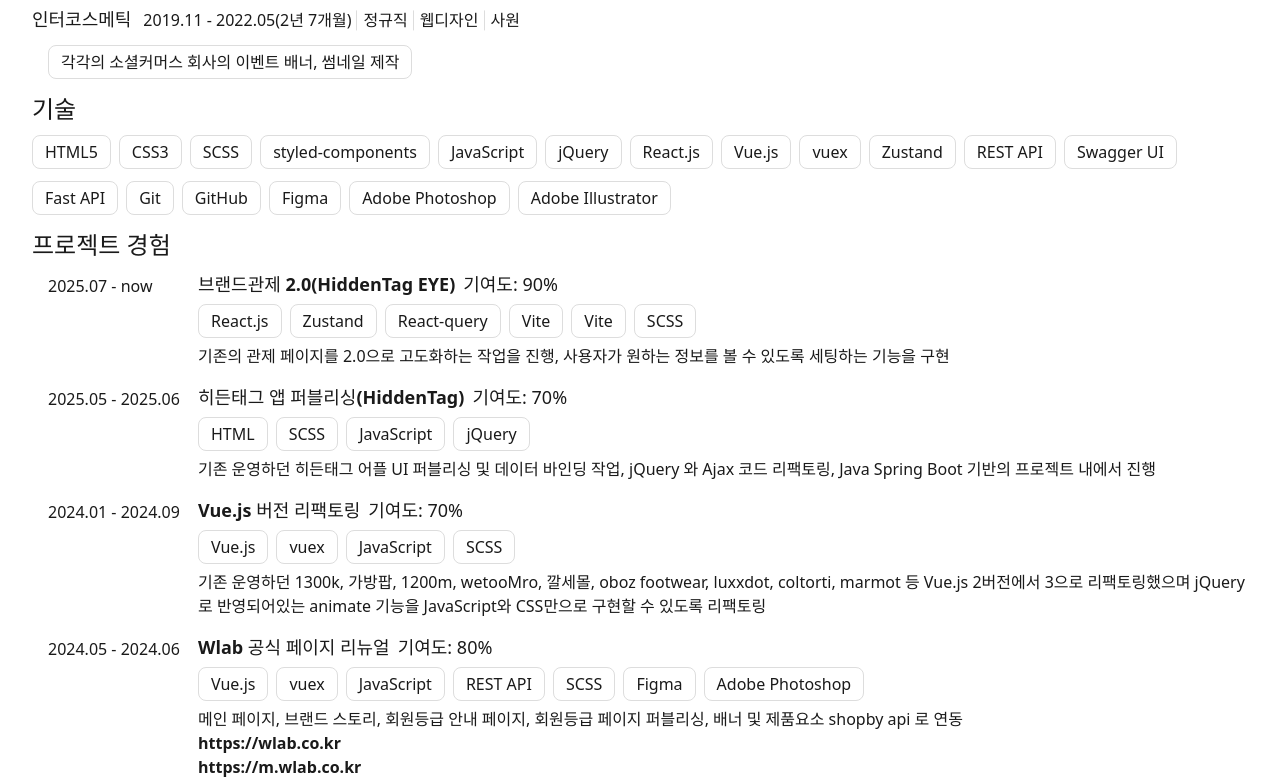
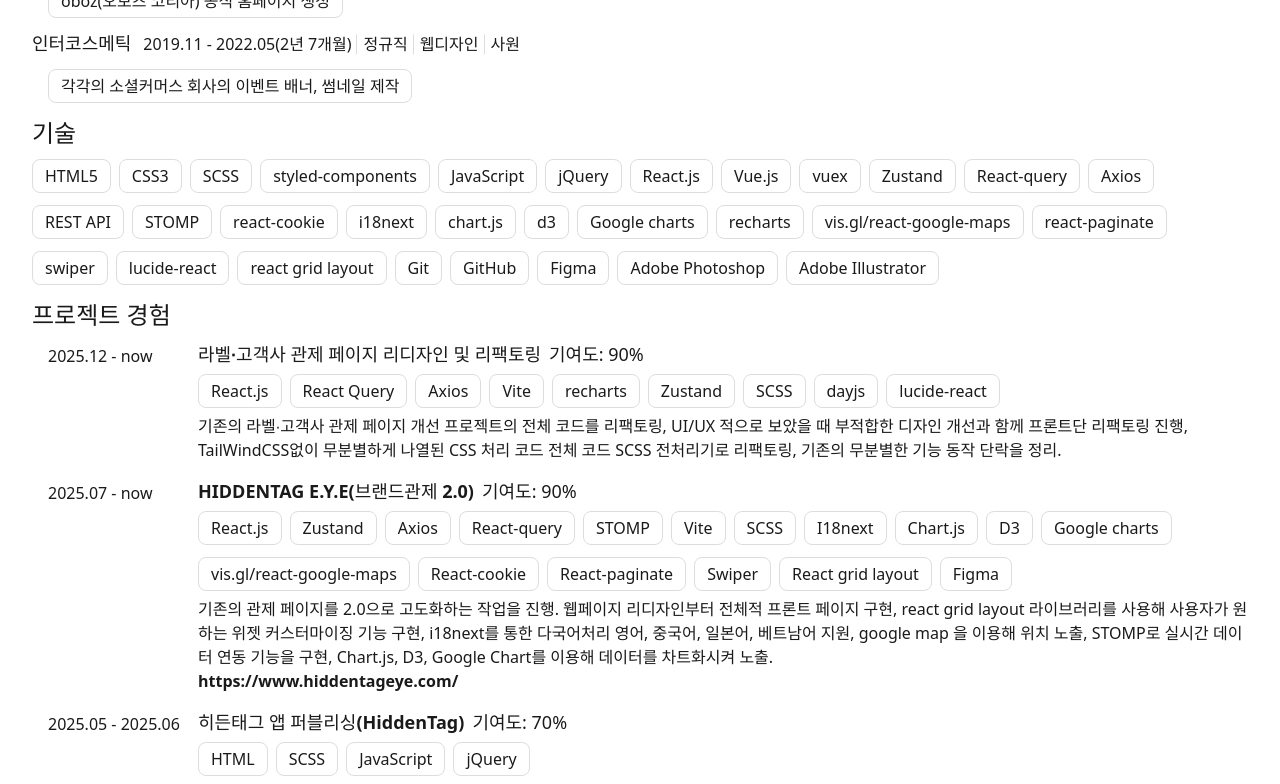
Before and after one commit to kimsohea/resume, a Vue app: page / in a window 1280 px wide. Shown: the part 640-1424 px from the top of the page. Built offline with nearby package versions, Linux system fonts and the light colour scheme; a web font is replaced by a local one.

Commit message:
fix: 1월달 분량 이력서 수정

```diff
--- a/index.html
+++ b/index.html
@@ -1,5 +1,5 @@
 <!DOCTYPE html>
-<html lang="en">
+<html lang="ko">
   <head>
     <meta charset="UTF-8" />
     <link rel="icon" type="image/svg+xml" href="/resume.svg" />
--- a/src/components/Experience.vue
+++ b/src/components/Experience.vue
@@ -23,10 +23,10 @@ const experArr = [
   {
     tit: '주식회사 씨케이앤비',
     time: '2025.05 - 재직중',
-    type: '인턴',
+    type: '정규직',
     prof: '웹디자인&웹퍼블리싱&프론트엔드',
-    grade: '사원',
-    work: ['브랜드관제 페이지 리디자인','히든태그 앱 퍼블리싱(히든태그/히든태그 COP/히든태그 global)']
+    grade: '주임',
+    work: ['HIDDENTAG E.Y.E 웹디자인 & 프론트 작업','라벨∙고객사 관제 페이지 리디자인 및 리팩토링','히든태그 앱 퍼블리싱(히든태그/히든태그 COP/히든태그 global)']
   },
   {
     tit: '엔에이치엔위투 주식회사',
--- a/src/components/Skill.vue
+++ b/src/components/Skill.vue
@@ -1,12 +1,43 @@
 <template>
-   <h2>기술</h2>
+  <h2>기술</h2>
   <ul class="round_list">
-    <li v-for="(item,idx) in skillArr" :key="`skill_${idx}`">
+    <li v-for="(item, idx) in skillArr" :key="`skill_${idx}`">
       {{ item }}
     </li>
   </ul>
 </template>
 
 <script setup>
-const skillArr = ['HTML5','CSS3','SCSS','styled-components','JavaScript','jQuery','React.js','Vue.js','vuex','Zustand','REST API','Swagger UI','Fast API','Git','GitHub','Figma','Adobe Photoshop','Adobe Illustrator']
+const skillArr = [
+  "HTML5",
+  "CSS3",
+  "SCSS",
+  "styled-components",
+  "JavaScript",
+  "jQuery",
+  "React.js",
+  "Vue.js",
+  "vuex",
+  "Zustand",
+  "React-query",
+  "Axios",
+  "REST API",
+  "STOMP",
+  "react-cookie",
+  "i18next",
+  "chart.js",
+  "d3",
+  "Google charts",
+  "recharts",
+  "vis.gl/react-google-maps",
+  "react-paginate",
+  "swiper",
+  "lucide-react",
+  "react grid layout",
+  "Git",
+  "GitHub",
+  "Figma",
+  "Adobe Photoshop",
+  "Adobe Illustrator",
+];
 </script>
--- a/src/components/WorkRecord.vue
+++ b/src/components/WorkRecord.vue
@@ -1,7 +1,5 @@
 <template>
-  <h2>
-    프로젝트 경험
-  </h2>
+  <h2>프로젝트 경험</h2>
   <ul class="work_record">
     <li v-for="item in workArr" :key="item.title">
       <span>{{ item.time }}</span>
@@ -10,8 +8,8 @@
           <strong>{{ item.title }}</strong>
           <span>기여도: {{ item.contribute }}</span>
         </p>
-        <ul class="round_list" >
-          <li v-for="(skill,i) in item.skill" :key="`${skill}_${i}`">{{ skill }}</li>
+        <ul class="round_list">
+          <li v-for="(skill, i) in item.skill" :key="`${skill}_${i}`">{{ skill }}</li>
         </ul>
         <p>{{ item.desc }}</p>
         <a v-if="item.linkPC != ''" :href="item.linkPC" target="_blank">{{ item.linkPC }}</a>
@@ -24,103 +22,130 @@
 <script setup>
 const workArr = [
   {
-      time: '2025.07 - now',
-      title: '브랜드관제 2.0(HiddenTag EYE)',
-      contribute: '90%',
-      desc:'기존의 관제 페이지를 2.0으로 고도화하는 작업을 진행, 사용자가 원하는 정보를 볼 수 있도록 세팅하는 기능을 구현',
-      skill: ['React.js','Zustand','React-query','Vite', 'Vite', 'SCSS'],
-      linkPC: '',
-      linkMO: '',
+    time: "2025.12 - now",
+    title: "라벨∙고객사 관제 페이지 리디자인 및 리팩토링",
+    contribute: "90%",
+    desc: "기존의 라벨∙고객사 관제 페이지 개선 프로젝트의 전체 코드를 리팩토링, UI/UX 적으로 보았을 때 부적합한 디자인 개선과 함께 프론트단 리팩토링 진행, TailWindCSS없이 무분별하게 나열된 CSS 처리 코드 전체 코드 SCSS 전처리기로 리팩토링, 기존의 무분별한 기능 동작 단락을 정리.",
+    skill: ["React.js", "React Query", "Axios", "Vite", "recharts", "Zustand", "SCSS", "dayjs", "lucide-react"],
+    linkPC: "",
+    linkMO: "",
   },
   {
-      time: '2025.05 - 2025.06',
-      title: '히든태그 앱 퍼블리싱(HiddenTag)',
-      contribute: '70%',
-      desc:'기존 운영하던 히든태그 어플 UI 퍼블리싱 및 데이터 바인딩 작업, jQuery 와 Ajax 코드 리팩토링, Java Spring Boot 기반의 프로젝트 내에서 진행',
-      skill: ['HTML','SCSS','JavaScript','jQuery'],
-      linkPC: '',
-      linkMO: '',
+    time: "2025.07 - now",
+    title: "HIDDENTAG E.Y.E(브랜드관제 2.0)",
+    contribute: "90%",
+    desc: "기존의 관제 페이지를 2.0으로 고도화하는 작업을 진행. 웹페이지 리디자인부터 전체적 프론트 페이지 구현, react grid layout 라이브러리를 사용해 사용자가 원하는 위젯 커스터마이징 기능 구현, i18next를 통한 다국어처리 영어, 중국어, 일본어, 베트남어 지원, google map 을 이용해 위치 노출, STOMP로 실시간 데이터 연동 기능을 구현, Chart.js, D3, Google Chart를 이용해 데이터를 차트화시켜 노출.",
+    skill: [
+      "React.js",
+      "Zustand",
+      "Axios",
+      "React-query",
+      "STOMP",
+      "Vite",
+      "SCSS",
+      "I18next",
+      "Chart.js",
+      "D3",
+      "Google charts",
+      "vis.gl/react-google-maps",
+      "React-cookie",
+      "React-paginate",
+      "Swiper",
+      "React grid layout",
+      "Figma",
+    ],
+    linkPC: "https://www.hiddentageye.com/",
+    linkMO: "",
   },
   {
-      time: '2024.01 - 2024.09',
-      title: 'Vue.js 버전 리팩토링',
-      contribute: '70%',
-      desc:'기존 운영하던 1300k, 가방팝, 1200m, wetooMro, 깔세몰, oboz footwear, luxxdot, coltorti, marmot 등 Vue.js 2버전에서 3으로 리팩토링했으며 jQuery로 반영되어있는 animate 기능을 JavaScript와 CSS만으로 구현할 수 있도록 리팩토링',
-      skill: ['Vue.js','vuex','JavaScript','SCSS'],
-      linkPC: '',
-      linkMO: '',
+    time: "2025.05 - 2025.06",
+    title: "히든태그 앱 퍼블리싱(HiddenTag)",
+    contribute: "70%",
+    desc: "기존 운영하던 히든태그 어플 UI 퍼블리싱 및 데이터 바인딩 작업, jQuery 와 Ajax 코드 리팩토링, Java Spring Boot 기반의 프로젝트 내에서 진행",
+    skill: ["HTML", "SCSS", "JavaScript", "jQuery"],
+    linkPC: "",
+    linkMO: "",
   },
   {
-      time: '2024.05 - 2024.06',
-      title: 'Wlab 공식 페이지 리뉴얼',
-      contribute: '80%',
-      desc:'메인 페이지, 브랜드 스토리, 회원등급 안내 페이지, 회원등급 페이지 퍼블리싱, 배너 및 제품요소 shopby api 로 연동',
-      skill: ['Vue.js','vuex','JavaScript','REST API','SCSS','Figma','Adobe Photoshop'],
-      linkPC: 'https://wlab.co.kr',
-      linkMO: 'https://m.wlab.co.kr',
+    time: "2024.01 - 2024.09",
+    title: "Vue.js 버전 리팩토링",
+    contribute: "70%",
+    desc: "기존 운영하던 1300k, 가방팝, 1200m, wetooMro, 깔세몰, oboz footwear, luxxdot, coltorti, marmot 등 Vue.js 2버전에서 3으로 리팩토링했으며 jQuery로 반영되어있는 animate 기능을 JavaScript와 CSS만으로 구현할 수 있도록 리팩토링",
+    skill: ["Vue.js", "vuex", "JavaScript", "SCSS"],
+    linkPC: "",
+    linkMO: "",
   },
   {
-      time: '2024.05 - 2024.06',
-      title: 'wearLounge 사이트 구축',
-      contribute: '50%',
-      desc:'메인 페이지 퍼블리싱, 배너 및 제품요소 shopby api 로 연동',
-      skill: ['Vue.js','vuex','JavaScript','REST API','SCSS','Figma','Adobe Photoshop'],
-      linkPC: 'https://wearlounge.com/',
-      linkMO: 'https://m.wearlounge.com/',
+    time: "2024.05 - 2024.06",
+    title: "Wlab 공식 페이지 리뉴얼",
+    contribute: "80%",
+    desc: "메인 페이지, 브랜드 스토리, 회원등급 안내 페이지, 회원등급 페이지 퍼블리싱, 배너 및 제품요소 shopby api 로 연동",
+    skill: ["Vue.js", "vuex", "JavaScript", "REST API", "SCSS", "Figma", "Adobe Photoshop"],
+    linkPC: "https://wlab.co.kr",
+    linkMO: "https://m.wlab.co.kr",
   },
   {
-      time: '2024.01 - 2024.02',
-      title: 'marmot(마모트 코리아) 공식 홈페이지 사이트 구축',
-      contribute: '60%',
-      desc:'메인 페이지, Expore > OurStory,Technology,Sustainability,Warranty 페이지 퍼블리싱, 메인 페이지 내 배너 및 제품요소 shopby api 로 연동, shopby api 를 이용한 Find A Store 페이지 구축',
-      skill: ['Vue.js','vuex','JavaScript','SCSS','Figma','Adobe Photoshop'],
-      linkPC: 'https://marmotkorea.kr/',
-      linkMO: 'https://m.marmotkorea.kr/',
+    time: "2024.05 - 2024.06",
+    title: "wearLounge 사이트 구축",
+    contribute: "50%",
+    desc: "메인 페이지 퍼블리싱, 배너 및 제품요소 shopby api 로 연동",
+    skill: ["Vue.js", "vuex", "JavaScript", "REST API", "SCSS", "Figma", "Adobe Photoshop"],
+    linkPC: "https://wearlounge.com/",
+    linkMO: "https://m.wearlounge.com/",
   },
   {
-      time: '2023.11 - 2023.12',
-      title: 'Coltorti (칼토티) 국내 공식 홈페이지 사이트 구축',
-      contribute: '50%',
-      desc:'메인 페이지 퍼블리싱, 배너 및 제품요소 shopby api 로 연동',
-      skill: ['Vue.js','vuex','JavaScript','SCSS','Figma','Adobe Photoshop'],
-      linkPC: '',
-      linkMO: '',
+    time: "2024.01 - 2024.02",
+    title: "marmot(마모트 코리아) 공식 홈페이지 사이트 구축",
+    contribute: "60%",
+    desc: "메인 페이지, Expore > OurStory,Technology,Sustainability,Warranty 페이지 퍼블리싱, 메인 페이지 내 배너 및 제품요소 shopby api 로 연동, shopby api 를 이용한 Find A Store 페이지 구축",
+    skill: ["Vue.js", "vuex", "JavaScript", "SCSS", "Figma", "Adobe Photoshop"],
+    linkPC: "https://marmotkorea.kr/",
+    linkMO: "https://m.marmotkorea.kr/",
   },
   {
-      time: '2023.09 - 2023.10',
-      title: '아이카사 코리아 공식 홈페이지 사이트 구축',
-      contribute: '50%',
-      desc:'gulp.js 를 통한 퍼블리싱 및 페이지 구성 및 react.js 로 재빌드 된 사이트 수정작업',
-      skill: ['React.js','SCSS','gulp'],
-      linkPC: 'https://aykasa-korea.co.kr/',
-      linkMO: '',
+    time: "2023.11 - 2023.12",
+    title: "Coltorti (칼토티) 국내 공식 홈페이지 사이트 구축",
+    contribute: "50%",
+    desc: "메인 페이지 퍼블리싱, 배너 및 제품요소 shopby api 로 연동",
+    skill: ["Vue.js", "vuex", "JavaScript", "SCSS", "Figma", "Adobe Photoshop"],
+    linkPC: "",
+    linkMO: "",
   },
   {
-      time: '2023.07 - 2023.08',
-      title: 'NHN WETOO 공식 홈페이지',
-      contribute: '50%',
-      desc:'gulp.js 를 통한 퍼블리싱 및 페이지 구성 및 react.js 로 재빌드 된 사이트 수정작업',
-      skill: ['React.js','SCSS','gulp'],
-      linkPC: 'https://www.nhnwetoo.com',
-      linkMO: '',
+    time: "2023.09 - 2023.10",
+    title: "아이카사 코리아 공식 홈페이지 사이트 구축",
+    contribute: "50%",
+    desc: "gulp.js 를 통한 퍼블리싱 및 페이지 구성 및 react.js 로 재빌드 된 사이트 수정작업",
+    skill: ["React.js", "SCSS", "gulp"],
+    linkPC: "https://aykasa-korea.co.kr/",
+    linkMO: "",
   },
   {
-      time: '2023.06 - 2023.07',
-      title: '오보즈 코리아 공식 홈페이지',
-      contribute: '50%',
-      desc:'메인 페이지 퍼블리싱, Shop > Collections 페이지 퍼블리싱',
-      skill: ['Vue.js','vuex','JavaScript','SCSS','Figma','Adobe Photoshop'],
-      linkPC: 'https://obozfootwear.co.kr/',
-      linkMO: 'https://m.obozfootwear.co.kr/',
+    time: "2023.07 - 2023.08",
+    title: "NHN WETOO 공식 홈페이지",
+    contribute: "50%",
+    desc: "gulp.js 를 통한 퍼블리싱 및 페이지 구성 및 react.js 로 재빌드 된 사이트 수정작업",
+    skill: ["React.js", "SCSS", "gulp"],
+    linkPC: "https://www.nhnwetoo.com",
+    linkMO: "",
   },
   {
-      time: '2023.05 - 2023.05',
-      title: '오보즈 코리아 공식 홈페이지',
-      contribute: '50%',
-      desc:'메인 페이지 퍼블리싱',
-      skill: ['Vue.js','vuex','JavaScript','SCSS','Adobe Photoshop'],
-      linkPC: 'https://obozfootwear.co.kr/',
-      linkMO: 'https://m.obozfootwear.co.kr/',
+    time: "2023.06 - 2023.07",
+    title: "오보즈 코리아 공식 홈페이지",
+    contribute: "50%",
+    desc: "메인 페이지 퍼블리싱, Shop > Collections 페이지 퍼블리싱",
+    skill: ["Vue.js", "vuex", "JavaScript", "SCSS", "Figma", "Adobe Photoshop"],
+    linkPC: "https://obozfootwear.co.kr/",
+    linkMO: "https://m.obozfootwear.co.kr/",
   },
-  ]
+  {
+    time: "2023.05 - 2023.05",
+    title: "오보즈 코리아 공식 홈페이지",
+    contribute: "50%",
+    desc: "메인 페이지 퍼블리싱",
+    skill: ["Vue.js", "vuex", "JavaScript", "SCSS", "Adobe Photoshop"],
+    linkPC: "https://obozfootwear.co.kr/",
+    linkMO: "https://m.obozfootwear.co.kr/",
+  },
+];
 </script>
```
Also changed, not shown: src/App.vue (+10 -11 lines), src/assets/style/_work.scss (+26 -0 lines), src/components/Profile.vue (+14 -20 lines). Lines whose indentation alone changed are shown as unchanged.
